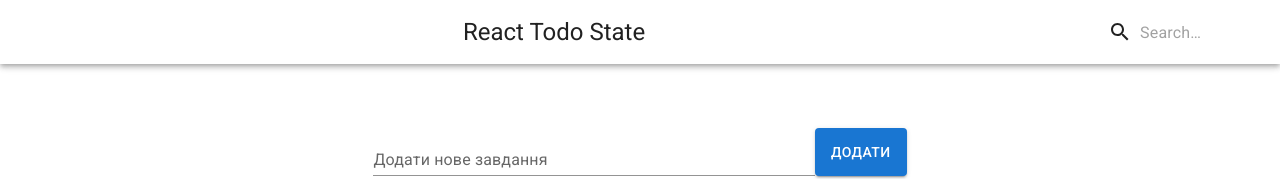
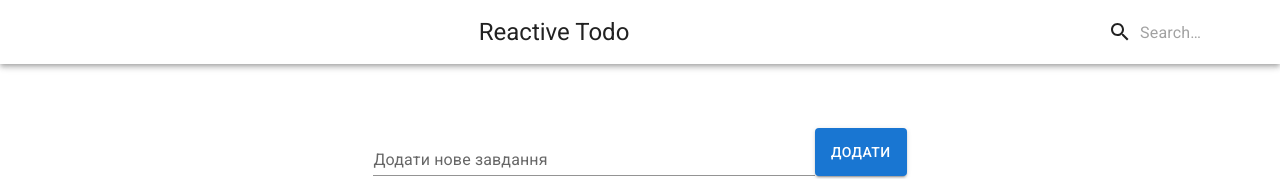
Before and after one commit to dkazarov/React_Todo, a React (Create React App) app: page / in a window 1280 px wide. Shown: the top 179 px of the page. Built offline with nearby package versions, Linux system fonts and the light colour scheme; the HTML template or start-up script is replaced by a standard one.

Commit message:
add readme file & change title to reactive todo

```diff
--- a/public/index.html
+++ b/public/index.html
@@ -6,7 +6,7 @@
   <meta name="viewport" content="width=device-width, initial-scale=1" />
   <link rel="stylesheet" href="https://fonts.googleapis.com/css?family=Roboto:300,400,500,700&display=swap" />
   <link rel="stylesheet" href="https://fonts.googleapis.com/icon?family=Material+Icons" />
-  <title>React Todo</title>
+  <title>Reactive Todo</title>
 </head>
 
 <body>
--- a/src/components/Header/Header.js
+++ b/src/components/Header/Header.js
@@ -64,7 +64,7 @@ export default function Header({ setSearchValue }) {
               textAlign: 'center',
             }}
           >
-            React Todo State
+            Reactive Todo
           </Typography>
           <Search>
             <SearchIconWrapper>
```
Also changed, not shown: 1 other file (tests, documents, lock files or other folders).
